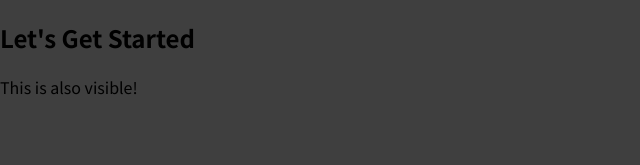
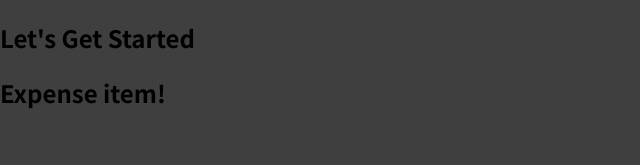
Before and after one commit to Michelosc/expense-tracker, a React (Create React App) app: page / in a window 1280 px wide. Shown: the top 165 px of the page, without its empty margins (0-640 px from the left). Built offline with nearby package versions, Linux system fonts and the light colour scheme.

Commit message:
Building a first custom component

```diff
--- a/src/App.js
+++ b/src/App.js
@@ -1,8 +1,10 @@
+import ExpenseItem from "./components/ExpenseItem";
+
 function App() {
   return (
     <div className="App">
       <h2>Let's Get Started</h2>
-      <p>This is also visible!</p>
+      <ExpenseItem></ExpenseItem>
     </div>
   );
 }
--- /dev/null
+++ b/src/components/ExpenseItem.js
@@ -0,0 +1,5 @@
+function ExpenseItem() {
+  return <h2>Expense item!</h2>;
+}
+
+export default ExpenseItem;
```
